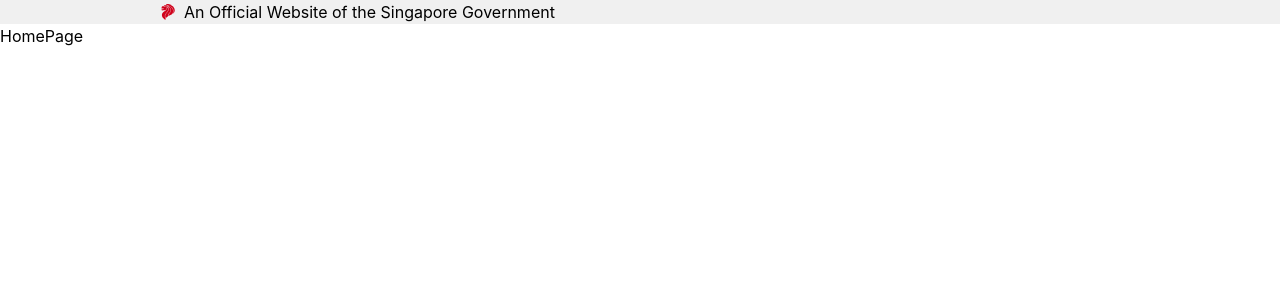
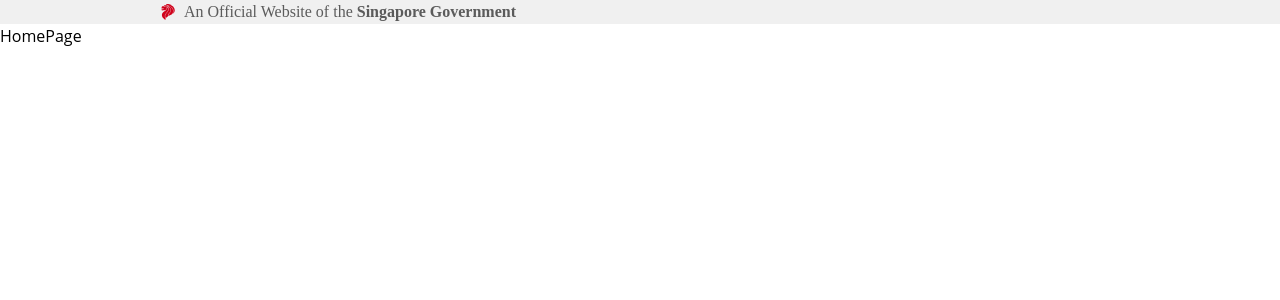
Before and after one commit to luongngocsontung/search-demo, a React (Vite) app: page / in a window 1280 px wide. Shown: the top 300 px of the page. Built offline with nearby package versions, Linux system fonts and the light colour scheme.

Commit message:
Add Nav bar

```diff
--- a/src/components/AppLayout/AppLayout.tsx
+++ b/src/components/AppLayout/AppLayout.tsx
@@ -8,10 +8,13 @@ const AppLayout = () => {
       <nav>
         <div className="flex items-center gap-2 pl-[160px] bg-[#F0F0F0] h-6">
           <Logo />
-          <p>An Official Website of the Singapore Government</p>
+          <p className="font-[Source_Sans_Pro] text-[#5B5B5B]">
+            <span>An Official Website of the </span>
+            <span className="font-semibold">Singapore Government</span>
+          </p>
         </div>
       </nav>
-
+      {/* Main content */}
       <Outlet />
     </div>
   );
--- a/src/index.css
+++ b/src/index.css
@@ -1,17 +1,8 @@
 @import "tailwindcss";
 
 :root {
-  font-family: Inter, system-ui, Avenir, Helvetica, Arial, sans-serif;
-  line-height: 1.5;
+  font-family: Open Sans;
   font-weight: 400;
-
-  color: black;
-  background-color: #FFFFFF;
-
-  font-synthesis: none;
-  text-rendering: optimizeLegibility;
-  -webkit-font-smoothing: antialiased;
-  -moz-osx-font-smoothing: grayscale;
 }
 
 body {
--- a/src/routes.tsx
+++ b/src/routes.tsx
@@ -1,7 +1,7 @@
 import { createBrowserRouter } from "react-router-dom";
 import AppLayout from "@/components/AppLayout";
-import HomePage from "@/views/HomePage";
-import NotFoundPage from "@/views/NotFoundPage";
+import HomePage from "@/pages/HomePage";
+import NotFoundPage from "@/pages/NotFoundPage";
 
 export const router = createBrowserRouter([
   {
```
Also changed, not shown: src/pages/HomePage/HomePage.tsx (renamed from src/views/HomePage/HomePage.tsx), src/pages/HomePage/index.ts (renamed from src/views/HomePage/index.ts), src/pages/NotFoundPage/NotFoundPage.tsx (renamed from src/views/NotFoundPage/NotFoundPage.tsx), src/pages/NotFoundPage/index.ts (renamed from src/views/NotFoundPage/index.ts).
